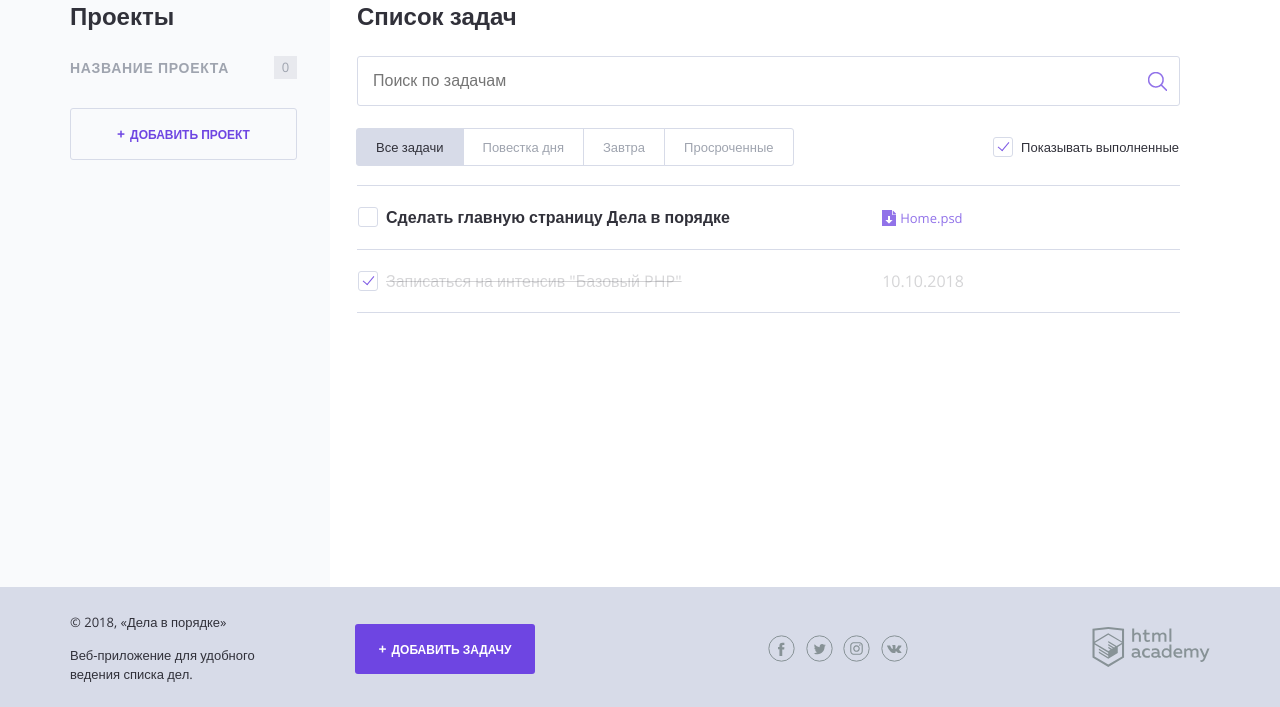
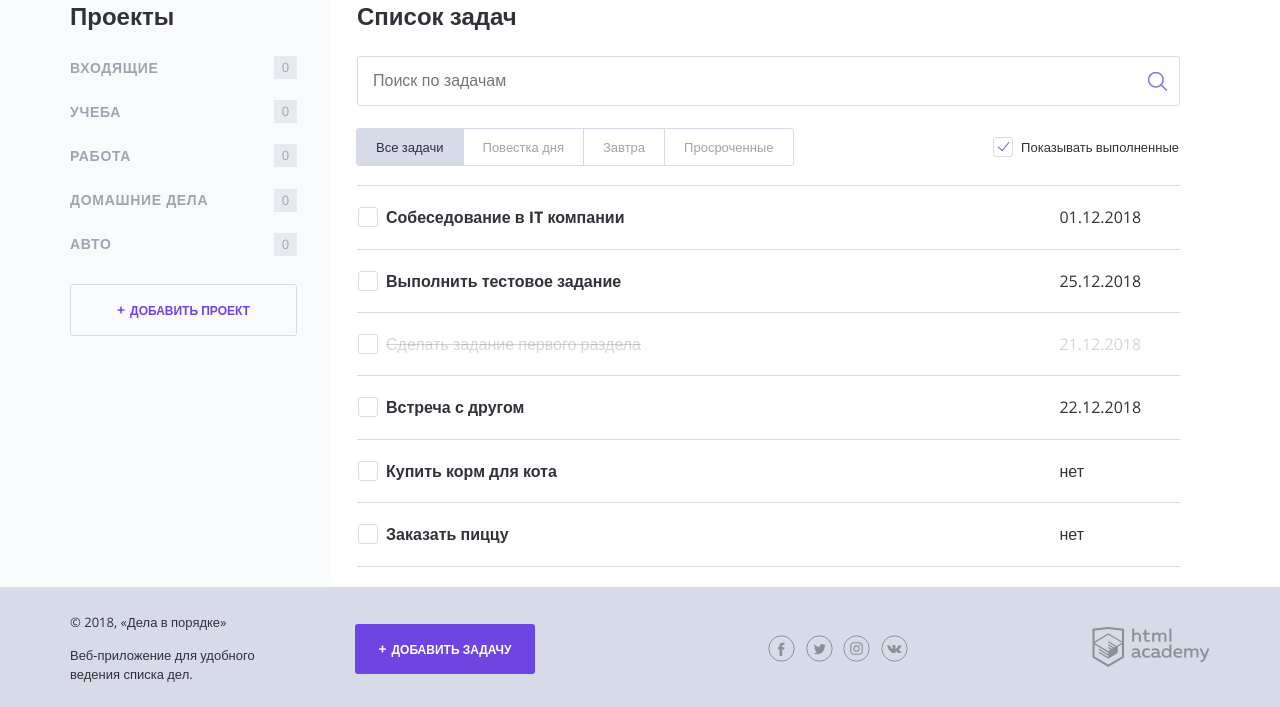
Before and after one commit to concentrator/200490-doingsdone, a PHP site: page / in a window 1280 px wide. Shown: the part 93-800 px from the top of the page. Run offline with PHP 8.4, Linux system fonts and the light colour scheme.

Commit message:
Добавляет массивы с разделами и задачами, выводит их

```diff
--- a/index.php
+++ b/index.php
@@ -1,6 +1,50 @@
 <?php
 // показывать или нет выполненные задачи
 $show_complete_tasks = rand(0, 1);
+
+$projects = ["Входящие", "Учеба", "Работа", "Домашние дела", "Авто"];
+
+$tasks = [
+    [
+        'title'    => 'Собеседование в IT компании',
+        'date'     => '01.12.2018',
+        'category' => 'Работа',
+        'done'     => false
+    ],
+    [
+        'title'    => 'Выполнить тестовое задание',
+        'date'     => '25.12.2018',
+        'category' => 'Работа',
+        'done'     => false
+    ],
+    [
+        'title'    => 'Сделать задание первого раздела',
+        'date'     => '21.12.2018',
+        'category' => 'Учеба',
+        'done'     => true
+    ],
+    [
+        'title'    => 'Встреча с другом',
+        'date'     => '22.12.2018',
+        'category' => 'Входящие',
+        'done'     => false
+    ],
+    [
+        'title'    => 'Купить корм для кота',
+        'date'     => 'нет',
+        'category' => 'Домашние дела',
+        'done'     => false
+    ],
+    [
+        'title'    => 'Заказать пиццу',
+        'date'     => 'нет',
+        'category' => 'Домашние дела',
+        'done'     => false
+    ]
+];
+
+// var_dump($tasks);
+
 ?>
 <!DOCTYPE html>
 <html lang="ru">
@@ -46,10 +90,12 @@ $show_complete_tasks = rand(0, 1);
 
                 <nav class="main-navigation">
                     <ul class="main-navigation__list">
+                        <?php foreach($projects as $key => $project): ?>
                         <li class="main-navigation__list-item">
-                            <a class="main-navigation__list-item-link" href="#">Название проекта</a>
+                            <a class="main-navigation__list-item-link" href="#"><?=$project?></a>
                             <span class="main-navigation__list-item-count">0</span>
                         </li>
+                        <?php endforeach; ?>
                     </ul>
                 </nav>
 
@@ -84,35 +130,21 @@ $show_complete_tasks = rand(0, 1);
                 </div>
 
                 <table class="tasks">
-                    <tr class="tasks__item task">
+                    <?php foreach ($tasks as $key => $task): ?>
+                        <?php if (!$show_complete_tasks && $task['done']):?>
+                            <?php continue; ?>
+                        <?php else: ?>
+                        <tr class="tasks__item task<?php if ($task['done']): ?> task--completed<?php endif; ?>">
                             <td class="task__select">
                                 <label class="checkbox task__checkbox">
                                     <input class="checkbox__input visually-hidden task__checkbox" type="checkbox" value="1">
-                                <span class="checkbox__text">Сделать главную страницу Дела в порядке</span>
+                                    <span class="checkbox__text"><?=$task['title'];?></span>
                                 </label>
                             </td>
-
-                        <td class="task__file">
-                            <a class="download-link" href="#">Home.psd</a>
-                        </td>
-
-                        <td class="task__date"></td>
-                    </tr>
-
-                    <?php if ($show_complete_tasks): ?>
-                      <tr class="tasks__item task task--completed">
-                        <td class="task__select">
-                          <label class="checkbox task__checkbox">
-                            <input class="checkbox__input visually-hidden" type="checkbox" checked>
-                            <span class="checkbox__text">Записаться на интенсив "Базовый PHP"</span>
-                          </label>
-                        </td>
-                        <td class="task__date">10.10.2018</td>
-
-                        <td class="task__controls">
-                        </td>
+                            <td class="task__date"><?=$task['date'];?></td>
                         </tr>
                         <?php endif; ?>
+                    <?php endforeach ;?>
                 </table>
             </main>
         </div>
```
Lines whose indentation alone changed are shown as unchanged.
